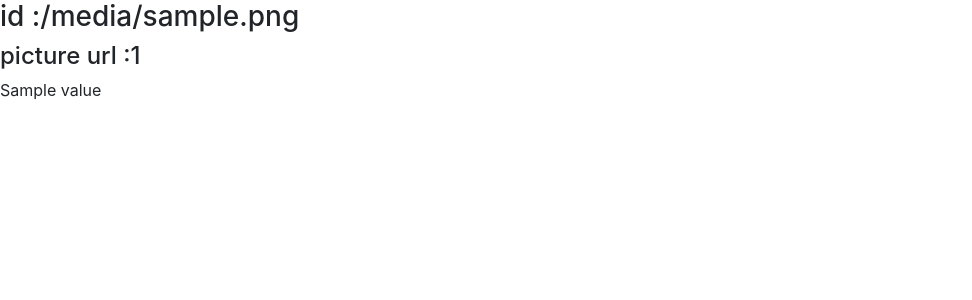
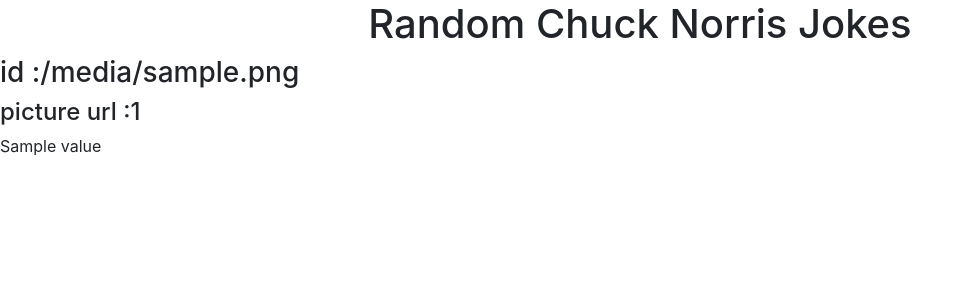
Before and after one commit to kostas2370/CookingWebsite, a Django app: template pro1/templates/pro1/ask1.html in a window 1280 px wide. Shown: the top 300 px of the page, without its empty margins (0-972 px from the left). Run offline with Django 4.2, Linux system fonts and the light colour scheme; the template is opened without the code that fills it: most values are stand-ins (such as "Sample title", 1, 10 or a date in 2020); some libraries are stand-ins or nearby versions.

Commit message:
Some random Changes

```diff
--- a/pro1/templates/pro1/ask1.html
+++ b/pro1/templates/pro1/ask1.html
@@ -1,6 +1,6 @@
 {% extends "pro1/base.html"%}
 {% block content %}
-
+	<center><h1>Random Chuck Norris Jokes</h1></center>
 	{% for i in anekdota %}
 		<h3>id :{{i.icon_url}}</h3>
 		<h4>picture url :{{i.id}}</h4>
```
Also changed, not shown: pro1/views.py (+7 -12 lines).
